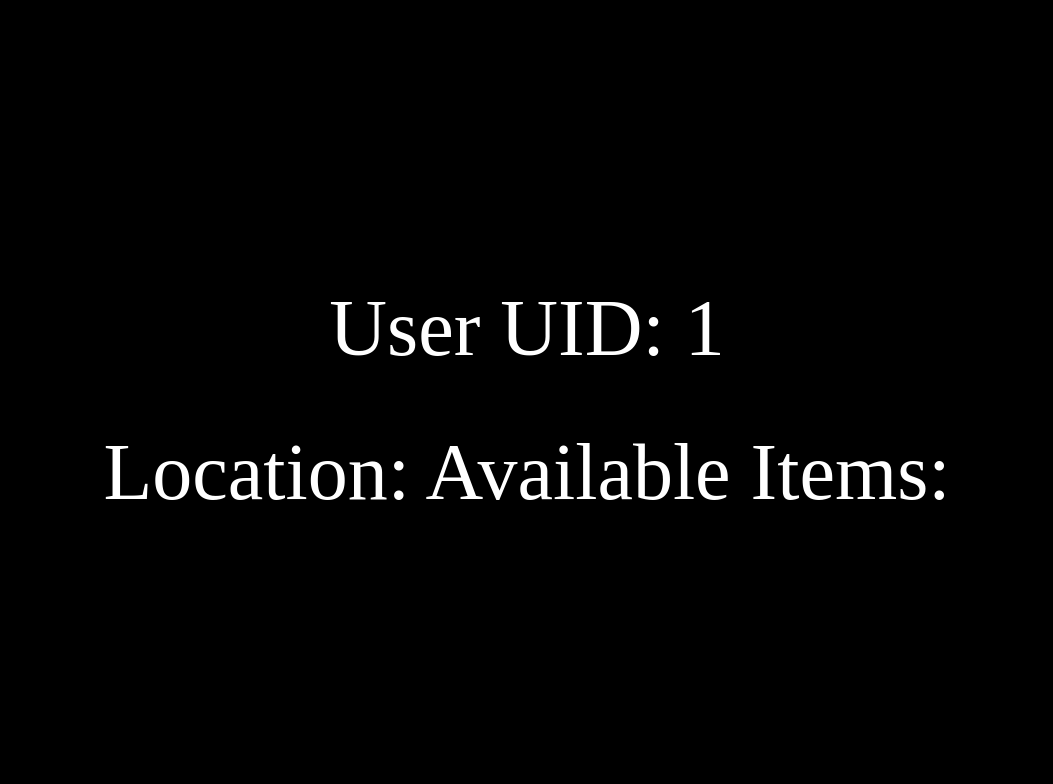
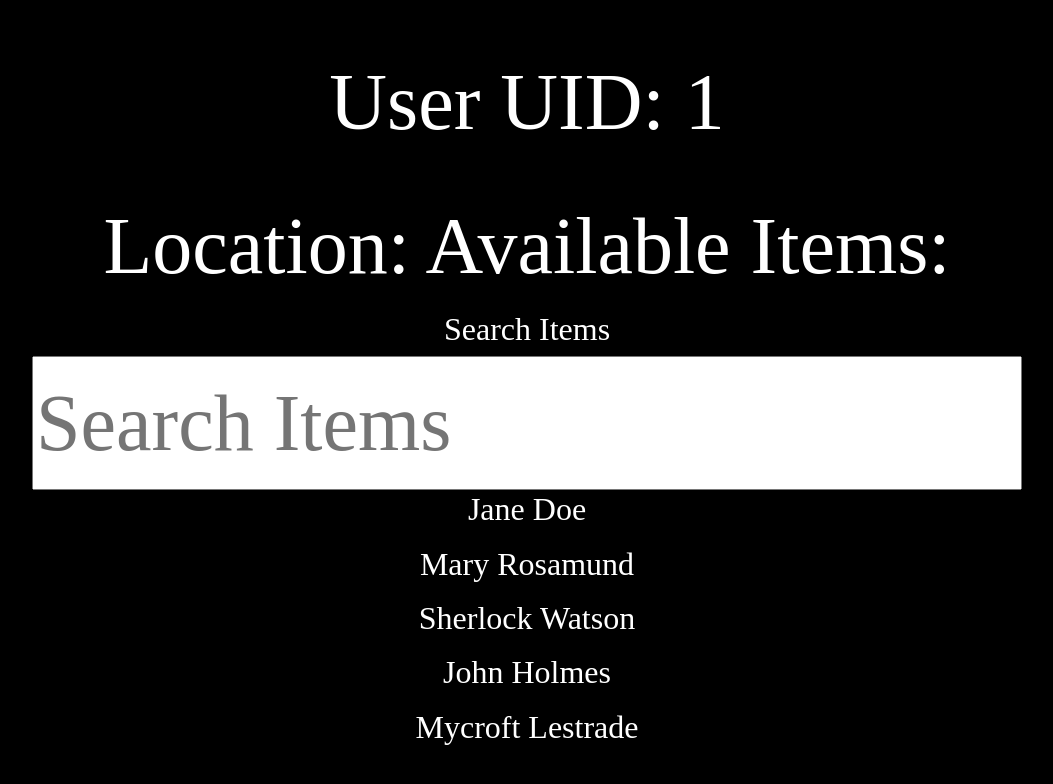
Before and after one commit to nidhicodes4045/shelfsaver, a React (Vite) app in the folder shelfsaver-frontend/: page /user/1 in a window 1280 px wide. Shown: the top 784 px of the page, without its empty margins (113-1166 px from the left). Built offline with nearby package versions, Linux system fonts and the light colour scheme; a web font is replaced by a local one.

Commit message:
Added Search Bar

```diff
--- a/shelfsaver-frontend/src/App.jsx
+++ b/shelfsaver-frontend/src/App.jsx
@@ -1,7 +1,8 @@
 import { useEffect, useState } from 'react';
 import Loading from './components/Loading';
 import Login from './Login';
-import './App.css'
+import './App.css';
+
 
 function App() {
   const [data, setData] = useState([]);
--- /dev/null
+++ b/shelfsaver-frontend/src/components/ItemCard.jsx
@@ -0,0 +1,14 @@
+import React from 'react';
+
+function ItemCard({item}) {
+  return(
+    <div className="tc bg-light-green dib br3 pa3 ma2 grow bw2 shadow-5">
+      <div>
+        <h2>{item.name}</h2>
+        <p>{item.address}</p>
+      </div>
+    </div>
+  );
+}
+
+export default ItemCard;
--- /dev/null
+++ b/shelfsaver-frontend/src/components/Items.js
@@ -0,0 +1,39 @@
+const initialDetails = [
+  {
+    id: 1,
+    imgPath: "/assets/img/1.png",
+    name: "Jane Doe",
+    email: "janedoe@gmail.com",
+    description: "New Delhi, India",
+  },
+  {
+    id: 2,
+    imgPath: "/assets/img/2.png",
+    name: "Mary Rosamund",
+    email: "agra@rosie.com",
+    description: "Tbilisi, India",
+  },
+  {
+    id: 3,
+    imgPath: "/assets/img/3.png",
+    name: "Sherlock Watson",
+    email: "irene@johnlock.com",
+    description: "Baker Street, India",
+  },
+  {
+    id: 4,
+    imgPath: "/assets/img/4.png",
+    name: "John Holmes",
+    email: "mary@johnlock.com",
+    description: "Baker Street, India",
+  },
+  {
+    id: 5,
+    imgPath: "/assets/img/5.png",
+    name: "Mycroft Lestrade",
+    email: "britishgovt@gmail.com",
+    description: "London, India",
+  },
+];
+
+export default initialDetails;
--- /dev/null
+++ b/shelfsaver-frontend/src/components/Search.jsx
@@ -0,0 +1,51 @@
+import React, { useState } from 'react';
+import SearchList from './SearchList';
+
+function Search({ details }) {
+
+  const [searchField, setSearchField] = useState("");
+
+  const filteredItems = details.filter(
+    item => {
+      return (
+        item
+        .name
+        .toLowerCase()
+        .includes(searchField.toLowerCase()) ||
+        item
+        .description
+        .toLowerCase()
+        .includes(searchField.toLowerCase())
+      );
+    }
+  );
+
+  const handleChange = e => {
+    setSearchField(e.target.value);
+  };
+
+  function searchList() {
+    return (
+    	<SearchList filteredItems={filteredItems} />
+    );
+  }
+
+  return (
+    <section className="garamond">
+      <div className="navy georgia ma0 grow">
+        <h2 className="f2">Search Items</h2>
+      </div>
+      <div className="pa2">
+        <input
+          className="pa3 bb br3 grow b--none bg-lightest-blue ma3"
+          type = "search"
+          placeholder = "Search Items"
+          onChange = {handleChange}
+        />
+      </div>
+      {searchList()}
+    </section>
+  );
+}
+
+export default Search;
--- /dev/null
+++ b/shelfsaver-frontend/src/components/SearchList.jsx
@@ -0,0 +1,13 @@
+import React from 'react';
+import ItemCard from './ItemCard';
+
+function SearchList({ filteredItems }) {
+  const filtered = filteredItems.map(item =>  <ItemCard key={item.id} item={item} />);
+  return (
+    <div>
+      {filtered}
+    </div>
+  );
+}
+
+export default SearchList;
--- a/shelfsaver-frontend/src/components/User.jsx
+++ b/shelfsaver-frontend/src/components/User.jsx
@@ -1,5 +1,7 @@
 import { useParams } from "react-router";
 import { DisplayAllItems } from "./Item";
+import Search from './Search';
+import initialDetails from './Items';
 
 export default function User() {
     let { uid, role, location } = useParams();
@@ -10,6 +12,8 @@ export default function User() {
             {role}
             Location: {location}
             Available Items: {DisplayAllItems}
+			<Search details={initialDetails}/>
+
         </>
     );
 }
```
